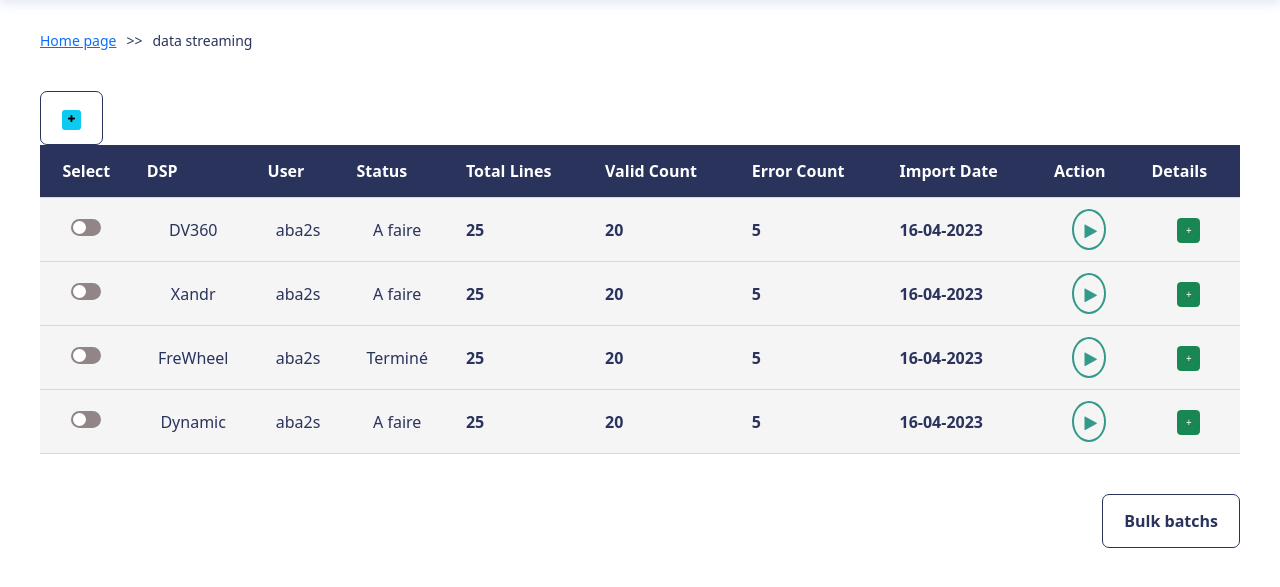
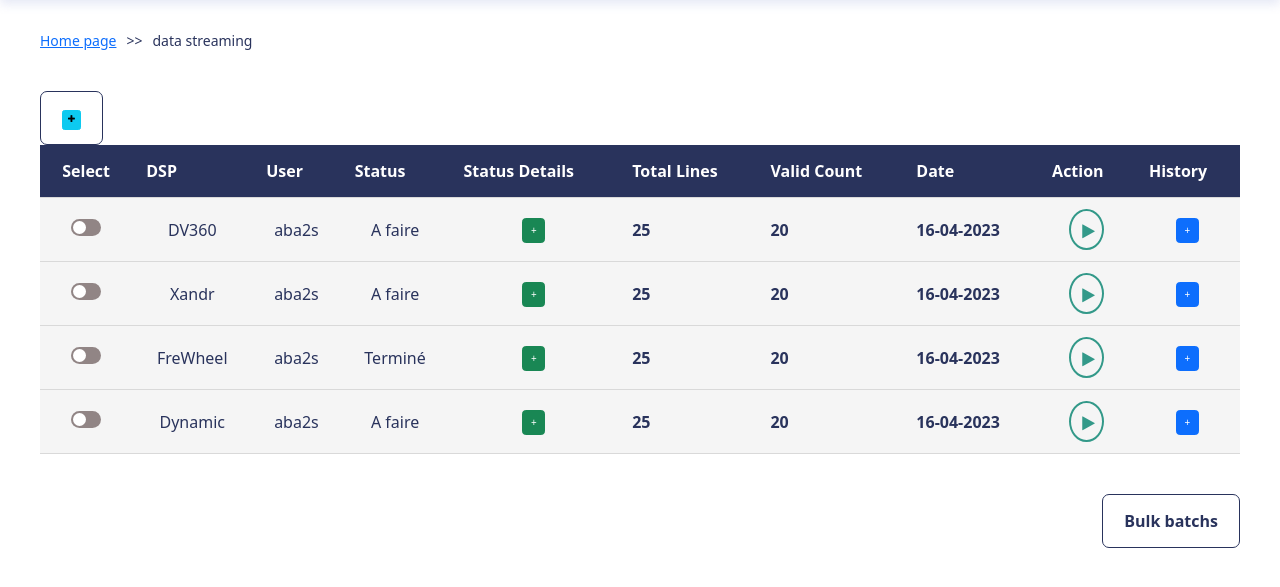
Before and after one commit to aba2s/Sigma, a Django app: page /data-streams/batchs in a window 1280 px wide. Shown: the part 79-666 px from the top of the page. Run offline with Django 4.2, Linux system fonts and the light colour scheme; some libraries are stand-ins or nearby versions.

Commit message:
popup history import

```diff
--- a/templates/data_streams.html
+++ b/templates/data_streams.html
@@ -33,12 +33,12 @@
                             <th>DSP</th>
                             <th>User</th>
                             <th>Status</th>
+                            <th>Status Details</th>
                             <th>Total Lines</th>
                             <th>Valid Count</th>
-                            <th>Error Count</th>
-                            <th>Import Date</th>
+                            <th>Date</th>
                             <th>Action</th>
-                            <th>Details</th>
+                            <th>History</th>
                         </tr>
                     </thead>
                     <tbody>
@@ -53,9 +53,13 @@
                             <td>DV360</td>
                             <td>aba2s</td>
                             <td>A faire</td>
+                            <td>
+                                <button type="button" class="btn btn-success" data-bs-toggle="modal"
+                                    data-bs-target="#exampleModalCenter">+
+                                </button>
+                            </td>
                             <th>25</th>
                             <th>20</th>
-                            <th>5</th>
                             <th>16-04-2023</th>
                             <td>
                                 <button class="play-btn" aria-label="Importer les données du batch">
@@ -63,7 +67,7 @@
                                 </button>
                             </td>
                             <td>
-                                <button type="button" class="btn btn-success" data-bs-toggle="modal"
+                                <button type="button" class="btn btn-primary" data-bs-toggle="modal"
                                     data-bs-target="#exampleModalCenter">+
                                 </button>
                             </td>
@@ -79,9 +83,13 @@
                             <td>Xandr</td>
                             <td>aba2s</td>
                             <td>A faire</td>
+                            <td>
+                                <button type="button" class="btn btn-success" data-bs-toggle="modal"
+                                    data-bs-target="#exampleModalCenter">+
+                                </button>
+                            </td>
                             <th>25</th>
                             <th>20</th>
-                            <th>5</th>
                             <th>16-04-2023</th>
                             <td>
                                 <button class="play-btn" aria-label="Importer les données du batch">
@@ -89,7 +97,7 @@
                                 </button>
                             </td>
                             <td>
-                                <button type="button" class="btn btn-success" data-bs-toggle="modal"
+                                <button type="button" class="btn btn-primary" data-bs-toggle="modal"
                                     data-bs-target="#exampleModalCenter">+
                                 </button>
                             </td>
@@ -105,14 +113,20 @@
                             <td>FreWheel</td>
                             <td>aba2s</td>
                             <td>Terminé</td>
+                            <td>
+                                <button type="button" class="btn btn-success" data-bs-toggle="modal"
+                                    data-bs-target="#exampleModalCenter">+
+                                </button>
+                            </td>
                             <th>25</th>
                             <th>20</th>
-                            <th>5</th>
                             <th>16-04-2023</th>
                             <td><button class="play-btn" aria-label="Importer les données du batch">
-                                <i class="fa fa-play"></i></button></td>
+                                    <i class="fa fa-play"></i>
+                                </button>
+                            </td>
                             <td>
-                                <button type="button" class="btn btn-success" data-bs-toggle="modal"
+                                <button type="button" class="btn btn-primary" data-bs-toggle="modal"
                                     data-bs-target="#exampleModalCenter">+
                                 </button>
                             </td>
@@ -128,14 +142,20 @@
                             <td>Dynamic</td>
                             <td>aba2s</td>
                             <td>A faire</td>
+                            <td>
+                                <button type="button" class="btn btn-success" data-bs-toggle="modal"
+                                    data-bs-target="#exampleModalCenter">+
+                                </button>
+                            </td>
                             <th>25</th>
                             <th>20</th>
-                            <th>5</th>
                             <th>16-04-2023</th>
                             <td><button class="play-btn" aria-label="Importer les données du batch">
-                                <i class="fa fa-play"></i></button></td>
+                                    <i class="fa fa-play"></i>
+                                </button>
+                            </td>
                             <td>
-                                <button type="button" class="btn btn-success" data-bs-toggle="modal"
+                                <button type="button" class="btn btn-primary" data-bs-toggle="modal"
                                     data-bs-target="#exampleModalCenter">+
                                 </button>
                             </td>
--- a/templates/modal.html
+++ b/templates/modal.html
@@ -5,7 +5,7 @@
   <div class="modal-dialog modal-dialog-centered" role="document">
     <div class="modal-content">
       <div class="modal-header">
-        <h5 class="modal-title" id="exampleModalLongTitle">Modal title</h5>
+        <h5 class="modal-title" id="exampleModalLongTitle">Status detailis or History</h5>
         <button type="button" class="close" data-bs-dismiss="modal" aria-label="Close">
           <span aria-hidden="true">&times;</span>
         </button>
@@ -17,6 +17,8 @@
           <dd class="col-sm-9">task.file_name</dd>
           <dt class="col-sm-3">Instance</dt>
           <dd class="col-sm-9">task.instance</dd>
+          <dt class="col-sm-3">Error count</dt>
+          <dd class="col-sm-9">task.error_count</dd>
           <dt class="col-sm-3">Start date</dt>
           <dd class="col-sm-9">task.start_date</dd>
           <dt class="col-sm-3">Status</dt>
```
